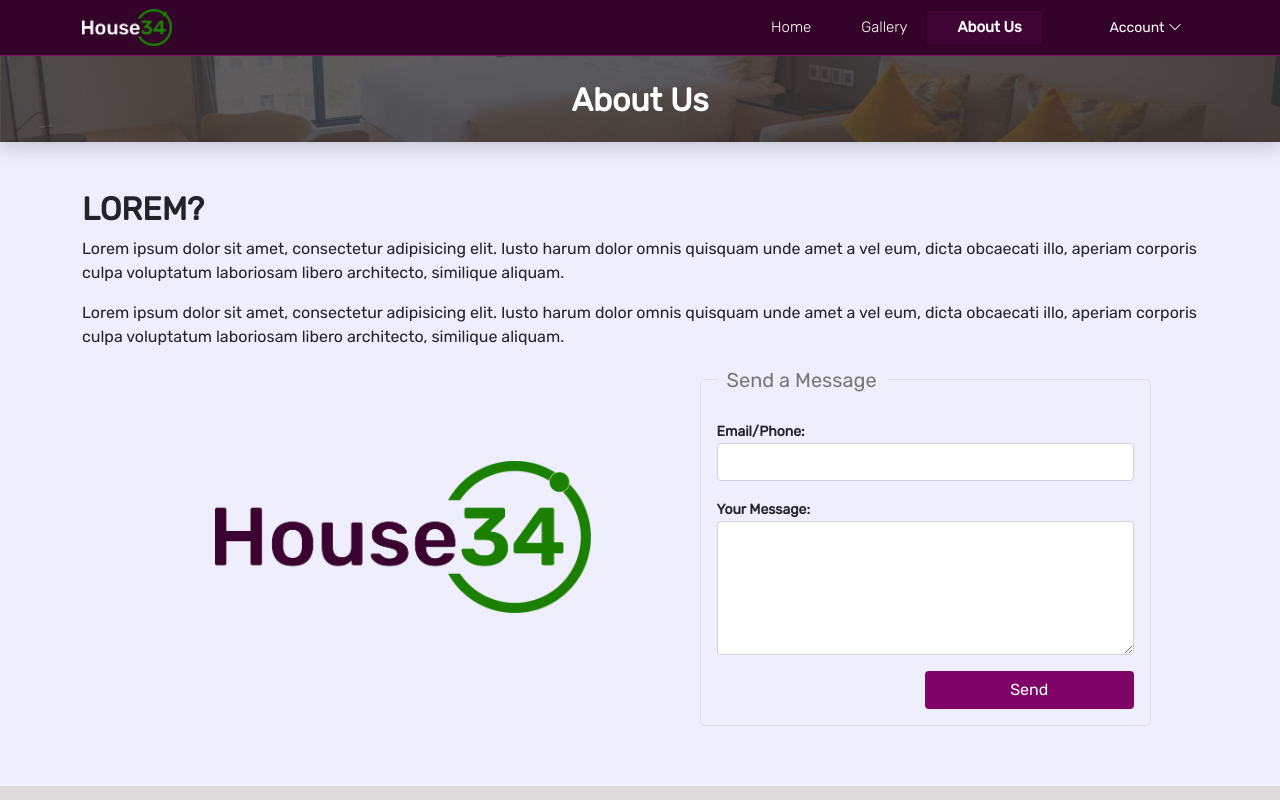
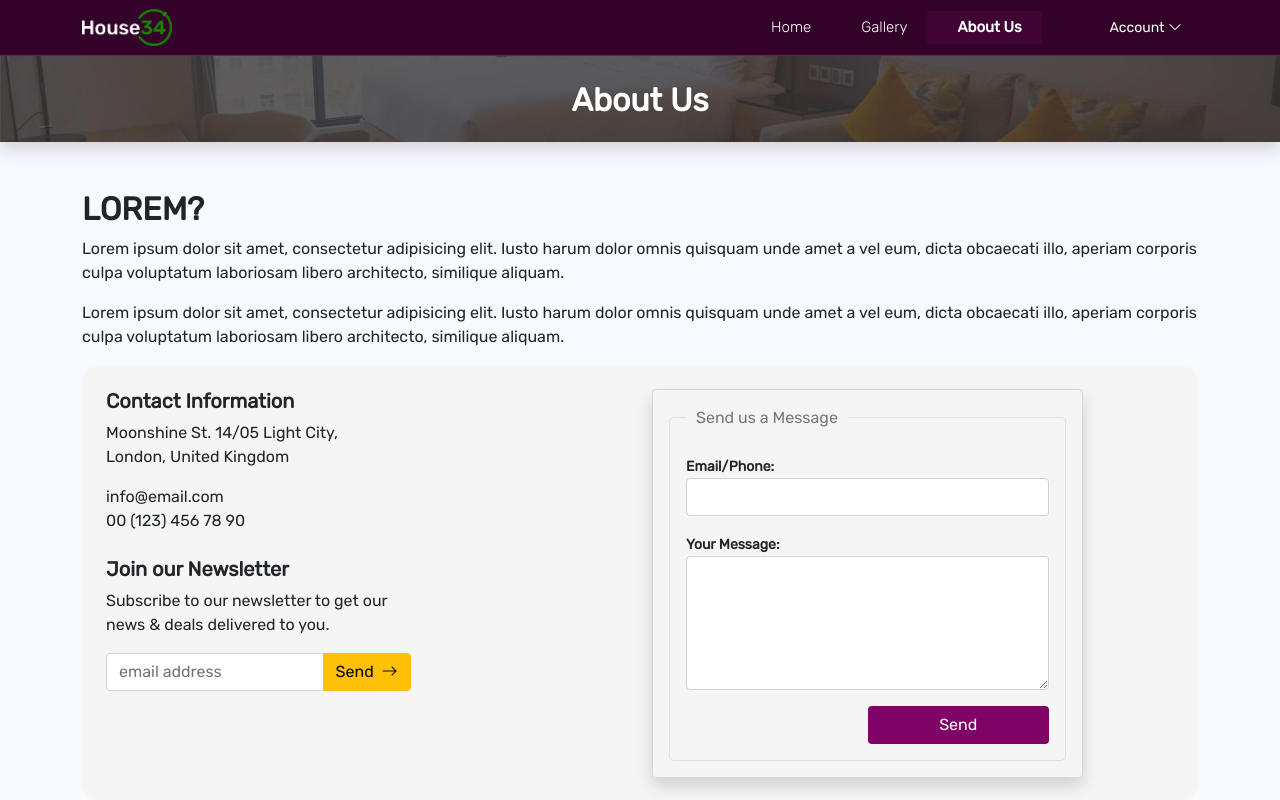
Before and after one commit to EmekaJoseph/Hotel-Management-System, a Vue app in the folder frontend/: page /about in a window 1280 px wide. Shown: the top 800 px of the page. Built offline with nearby package versions, Linux system fonts and the light colour scheme.

Commit message:
frontend focus

```diff
--- a/frontend/src/assets/css/root.css
+++ b/frontend/src/assets/css/root.css
@@ -11,7 +11,7 @@ button:focus,
 
   body {
     margin: 0;
-    background:#eeeefd!important;
+    background:#F8F8FF!important;
     position: relative;
     min-height: 100vh;
   }
--- a/frontend/src/components/admin/headComponent.vue
+++ b/frontend/src/components/admin/headComponent.vue
@@ -43,7 +43,7 @@ function signOut() {
 <style scoped>
 .navbar {
     margin-left: 250px;
-    padding: 15px;
+    padding: 10px;
     background-color: #fff;
 }
 
--- a/frontend/src/components/admin/menuListComponent.vue
+++ b/frontend/src/components/admin/menuListComponent.vue
@@ -104,7 +104,7 @@ a:hover {
 }
 
 .list-group-item .active {
-    color: #fff;
+    color: v-bind(color3);
     font-weight: bold;
     background-color: v-bind(colorActive);
     /* border-radius: 5px; */
--- a/frontend/src/components/general/footerComponent.vue
+++ b/frontend/src/components/general/footerComponent.vue
@@ -7,7 +7,7 @@
   <div class="footer container-fluid">
     <footer class="d-flex flex-wrap justify-content-center align-items-center">
       <ul class="nav col-md-12 justify-content-center list-unstyled d-flex">
-        <span class="text-mute">&copy; 2022 HMS</span>
+        <span class="text-mute">&copy; 2022 House34</span>
         <li class="ms-3">
           <a class="text-mute" @click.prevent href>
             <i class="bi bi-twitter"></i>
--- a/frontend/src/pages/General/about.vue
+++ b/frontend/src/pages/General/about.vue
@@ -9,21 +9,46 @@
             <p>Lorem ipsum dolor sit amet, consectetur adipisicing elit. Iusto harum dolor omnis quisquam unde amet a vel eum, dicta obcaecati illo, aperiam corporis culpa voluptatum laboriosam libero architecto, similique aliquam.</p>
             <p>Lorem ipsum dolor sit amet, consectetur adipisicing elit. Iusto harum dolor omnis quisquam unde amet a vel eum, dicta obcaecati illo, aperiam corporis culpa voluptatum laboriosam libero architecto, similique aliquam.</p>
 
-            <div class="col-md-12">
-                <div class="row justify-content-center">
-                    <div class="col-md-6 pt-5">
-                        <div class="row justify-content-center">
-                            <img
+            <div class="col-md-12 p-4" style="background-color: #f5f5f5; border-radius: 20px;">
+                <div class="row gy-5">
+                    <div class="col-md-6">
+                        <section class="col-md-6 mb-4">
+                            <h5 class="fw-bold">Contact Information</h5>
+                            <p>Moonshine St. 14/05 Light City, London, United Kingdom</p>
+                            <p>
+                                info@email.com
+                                <br />00 (123) 456 78 90
+                            </p>
+                        </section>
+
+                        <section class="col-md-7">
+                            <h5 class="fw-bold">Join our Newsletter</h5>
+                            <p>Subscribe to our newsletter to get our news & deals delivered to you.</p>
+                            <div class="input-group mb-3">
+                                <input
+                                    type="text"
+                                    class="form-control"
+                                    placeholder="email address"
+                                    aria-label="email address"
+                                    aria-describedby="button-addon2"
+                                />
+                                <button class="btn btn-warning" type="button" id="button-addon2">
+                                    Send&nbsp;
+                                    <i class="bi bi-arrow-right"></i>
+                                </button>
+                            </div>
+                        </section>
+                        <!-- <img
                                 class="d-none d-md-block mt-5"
                                 src="@/assets/house34_logo1.png"
                                 style="width: 400px;"
-                            />
-                        </div>
+                        />-->
                     </div>
                     <div class="col-md-5">
                         <div class="col-md-12">
+                            <div class="card shadow bg-transparent p-3">
                                 <fieldset class="border rounded-3 p-3">
-                                <legend class="legend-text">Send a Message</legend>
+                                    <legend class="legend-text">Send us a Message</legend>
                                     <div class="row gy-3">
                                         <div>
                                             <label class="fw-bold small">Email/Phone:</label>
@@ -42,6 +67,7 @@
                         </div>
                     </div>
                 </div>
+            </div>
         </section>
         <footerComponent />
     </div>
@@ -55,7 +81,7 @@ import topPageCard from '@/components/general//topPageCardComponent.vue';
 <style scoped>
 .legend-text {
     float: none;
-    font-size: 20px;
+    font-size: 16px;
     padding: 0px 10px;
     width: auto;
     color: #777;
--- a/frontend/src/pages/admin/login.vue
+++ b/frontend/src/pages/admin/login.vue
@@ -12,8 +12,8 @@
                             <div class="col-md-12">
                                 <div
                                     class="alert alert-danger small my-1 p-2 border-0"
-                                    v-if="form.errMsg"
-                                    v-html="form.errMsg"
+                                    v-if="formError.msg"
+                                    v-html="formError.msg"
                                 ></div>
                             </div>
 
@@ -73,11 +73,13 @@
 import { reactive, ref, inject } from 'vue'
 import { useRouter } from 'vue-router'
 import { useUserStore } from '@/stores/user'
+import { LoginFormInterface } from '@/types'
 
 const cols: any = inject("customColors");
 const { color1, color2 } = cols
 const user = useUserStore()
-const router = useRouter()
+const router = useRouter();
+
 
 const pw = reactive({
     type: 'password',
@@ -85,29 +87,40 @@ const pw = reactive({
 })
 
 // const errMsg = ref('')
-interface i_Form {
-    username: string,
-    password: string,
-    errMsg: string
-}
-const form: i_Form = reactive({
+
+const initialFormState: LoginFormInterface = {
     username: '',
     password: '',
-    errMsg: ''
-})
+    err: {
+        msg: '',
+        username: false,
+        password: false,
+    },
+}
+
+
+const form = reactive({ ...initialFormState });
+const formError = reactive({ ...initialFormState.err });
+
+function resetForm() {
+    Object.assign(form, initialFormState);
+}
+function resetFormError() {
+    Object.assign(formError, initialFormState.err);
+}
 
 function loginUser() {
     if (form.username.length == 0) {
-        form.errMsg = '<i class="bi bi-exclamation-circle"></i>&nbsp;Enter a name'
+        formError.msg = '<i class="bi bi-exclamation-circle"></i>&nbsp;Enter a name'
         return false
     }
     else if (form.password.length == 0) {
-        form.errMsg = '<i class="bi bi-exclamation-circle"></i>&nbsp;Enter a password biko'
+        formError.msg = '<i class="bi bi-exclamation-circle"></i>&nbsp;Enter a password biko'
         return false
     }
     else {
         router.replace({ name: 'Dashboard' })
-        form.errMsg = ''
+        formError.msg = ''
         user.signIn()
     }
 }
--- /dev/null
+++ b/frontend/src/types/index.ts
@@ -0,0 +1,16 @@
+interface LoginFormInterface {
+    username: string,
+    password: string,
+    err: {
+        msg: string,
+        username: boolean
+        password: boolean
+    }
+}
+
+interface example {
+    name: string
+}
+
+
+export { LoginFormInterface, example }
```
Also changed, not shown: frontend/package.json (+5 -4 lines), frontend/notes.txt (added), 1 other file (tests, documents, lock files or other folders). Lines whose indentation alone changed are shown as unchanged.
